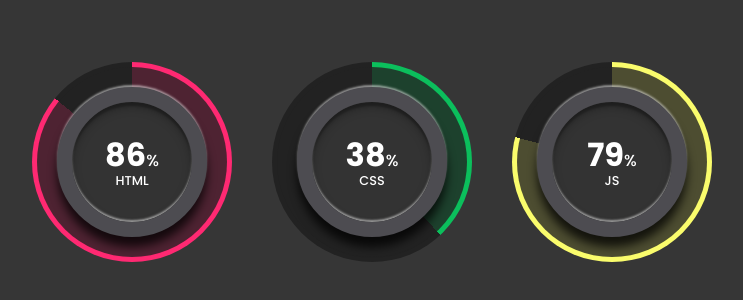
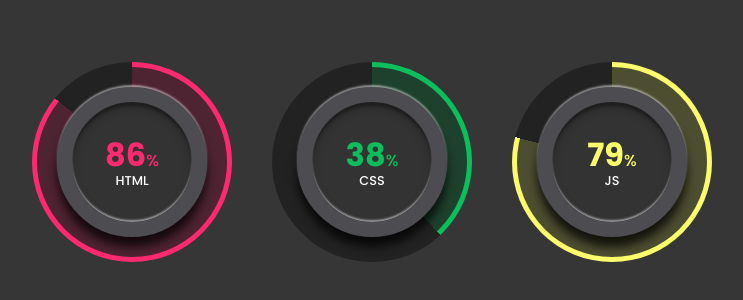
Before and after one commit to dev-anu/reuseable-components, a plain HTML site: page circular-loader/index.html in a window 1280 px wide. Shown: the part 238-538 px from the top of the page, without its empty margins (268-1011 px from the left). Drawn offline with Linux system fonts and the light colour scheme.

Commit message:
circular loader done

```diff
--- a/circular-loader/index.html
+++ b/circular-loader/index.html
@@ -43,6 +43,8 @@
                         return;
                     }
                     progress.style.background = `conic-gradient(${color} ${degree}%, #222 0%)`;
+                    number.innerHTML = degree + '<span>%</span>';
+                    number.style.color = color;
                 },50)
             })
         })
```
